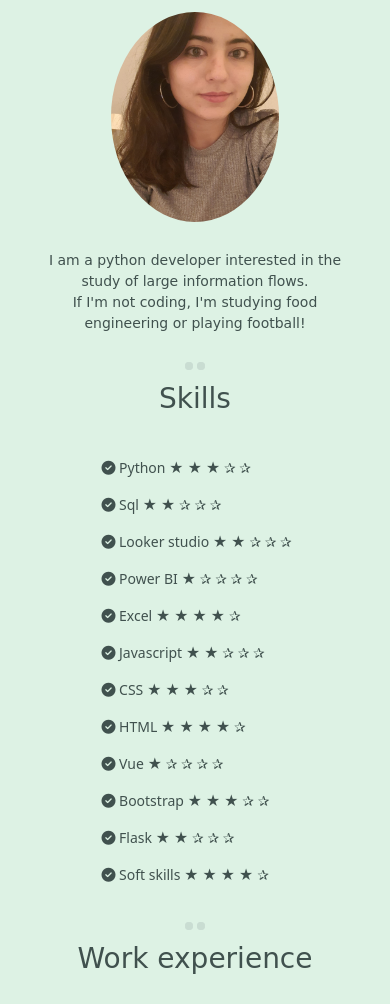
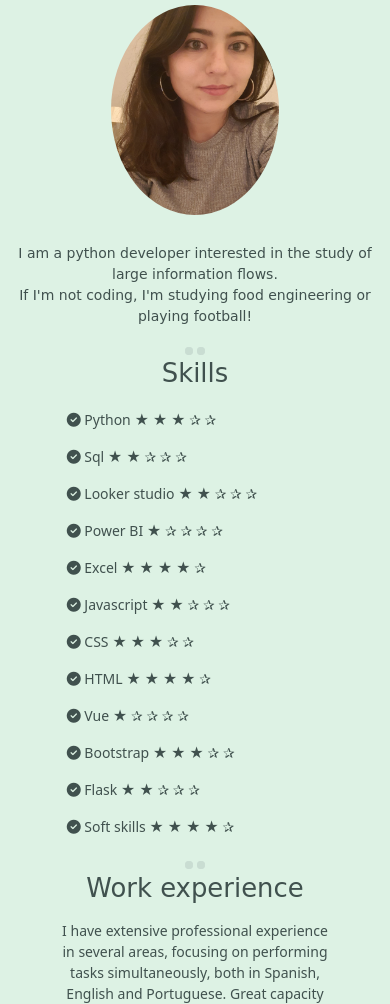
Before and after one commit to amditurris/MyWeb, a plain HTML site: page index.html in a window 390 px wide. Shown: the part 63-1067 px from the top of the page. Drawn offline with nearby package versions, Linux system fonts and the light colour scheme; a web font is replaced by a local one.

Commit message:
Update style.css

```diff
--- a/style.css
+++ b/style.css
@@ -77,17 +77,22 @@ hr {
 }
 
 @media (max-width: 450px) {
-    section {
+    section, footer {
         font-size: 14px;
-        padding: 3% 10%;
+        padding: 1% 3%;
     }
 
     .big-heading {
-        font-size: 2em;
+        font-size: 1.85em;
+        padding-bottom: 0.5rem;
     }
 
     .skill-list {
-        padding: 3% 10% 3% 20%;
+        padding: 1% 5% 1% 15%;
+    }
+
+    h4 {
+        font-size: 1.3em;
     }
 }
 
```
